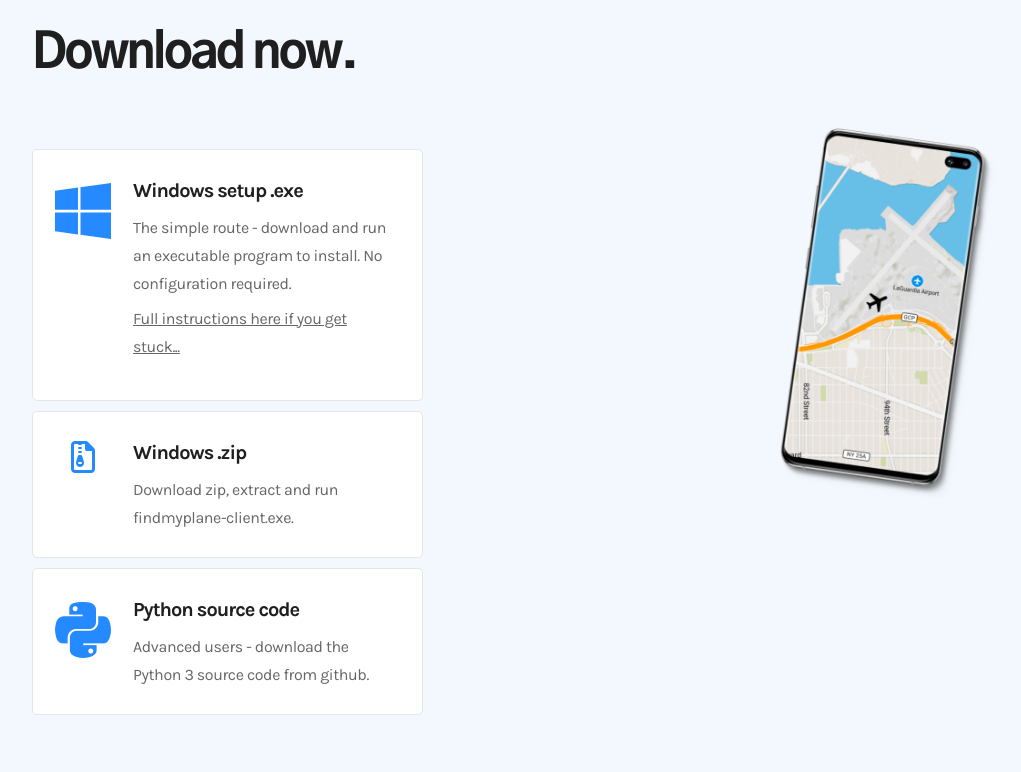
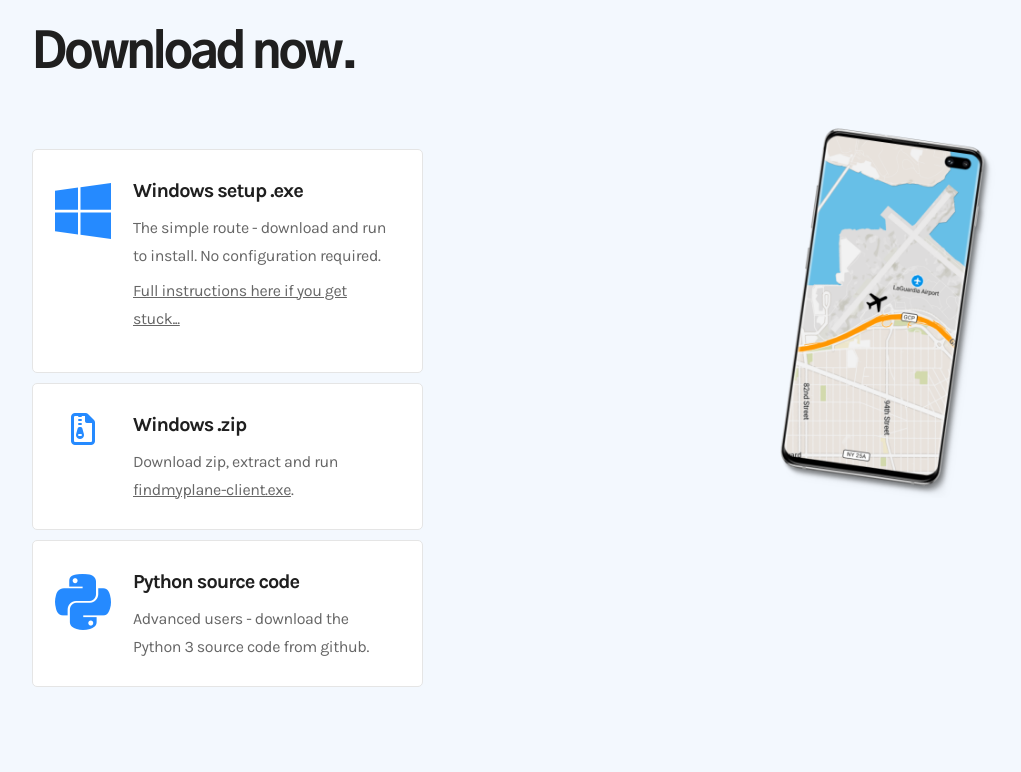
Before and after one commit to hankhank10/findmyplane-server, a Flask app: page / in a window 1280 px wide. Shown: the part 3753-4525 px from the top of the page, without its empty margins (50-1071 px from the left). Run offline with Flask 2, Linux system fonts and the light colour scheme; data that the repository does not hold is empty; parts of the project's set-up code (start-up, migrations or seed data) failed here and were passed over; some libraries are stand-ins or nearby versions.

Commit message:
Update index.html

```diff
--- a/templates/index.html
+++ b/templates/index.html
@@ -372,7 +372,7 @@
                                         <a href="{{ url_for('download_setup_link') }}" class="text-decoration-none">Windows setup .exe</a>
                                     </h5>
                                     <p>
-                                        <a href="{{ url_for('download_setup_link') }}" class="text-decoration-none">The simple route - download and run an executable program to install. No configuration required.</a>
+                                        <a href="{{ url_for('download_setup_link') }}" class="text-decoration-none">The simple route - download and run to install. No configuration required.</a>
                                     </p>
                                     <p>
                                         <a href="https://github.com/hankhank10/findmyplane-client/blob/main/readme.md">Full instructions here if you get stuck...</p>
@@ -388,7 +388,7 @@
                                         <a href="{{ url_for('download_zip_link') }}" class="text-decoration-none">Windows .zip</a>
                                     </h5>
                                     <p>
-                                        <a href="{{ url_for('download_zip_link') }}" class="text-decoration-none">Download zip, extract and run findmyplane-client.exe.</a>
+                                        <a href="{{ url_for('download_zip_link') }}" class="text-decoration-none">Download zip, extract and run <u>findmyplane-client.exe</u>.</a>
                                     </p>
                                 </div>
                             </div>
```
